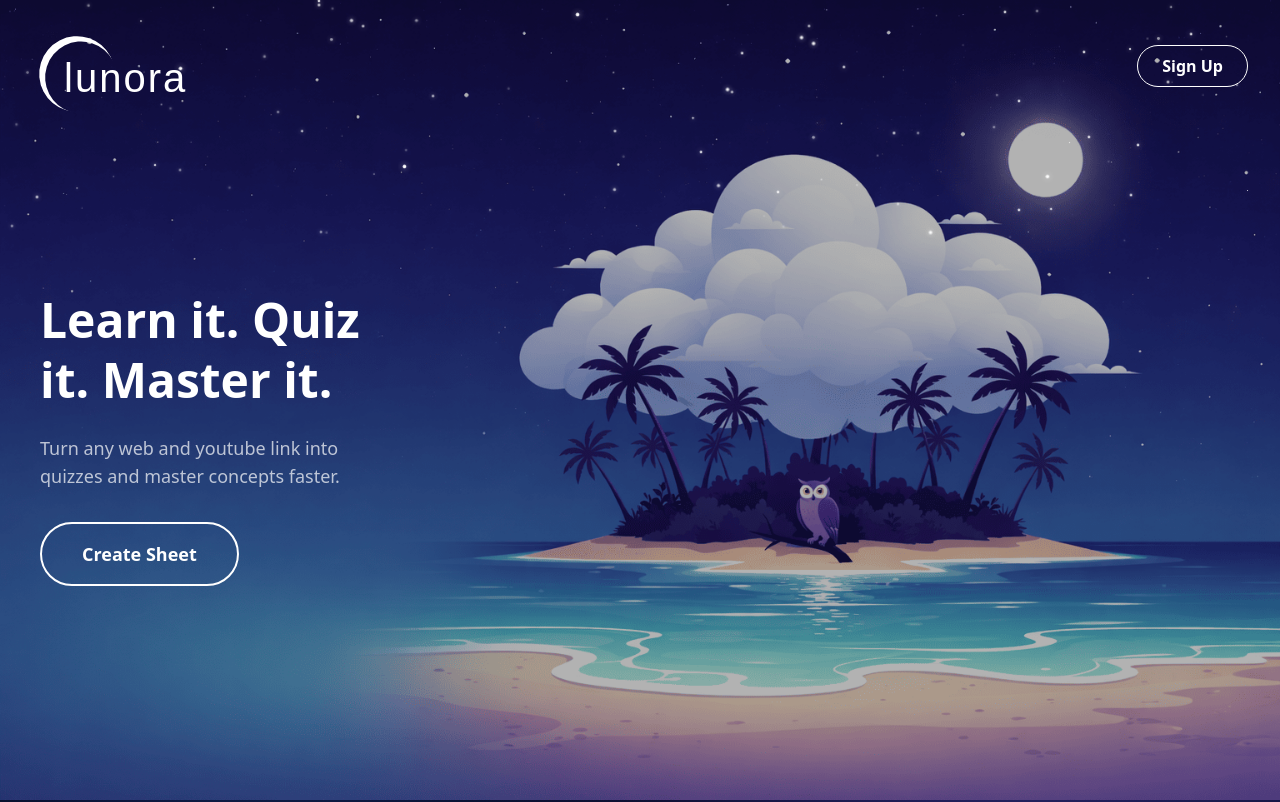
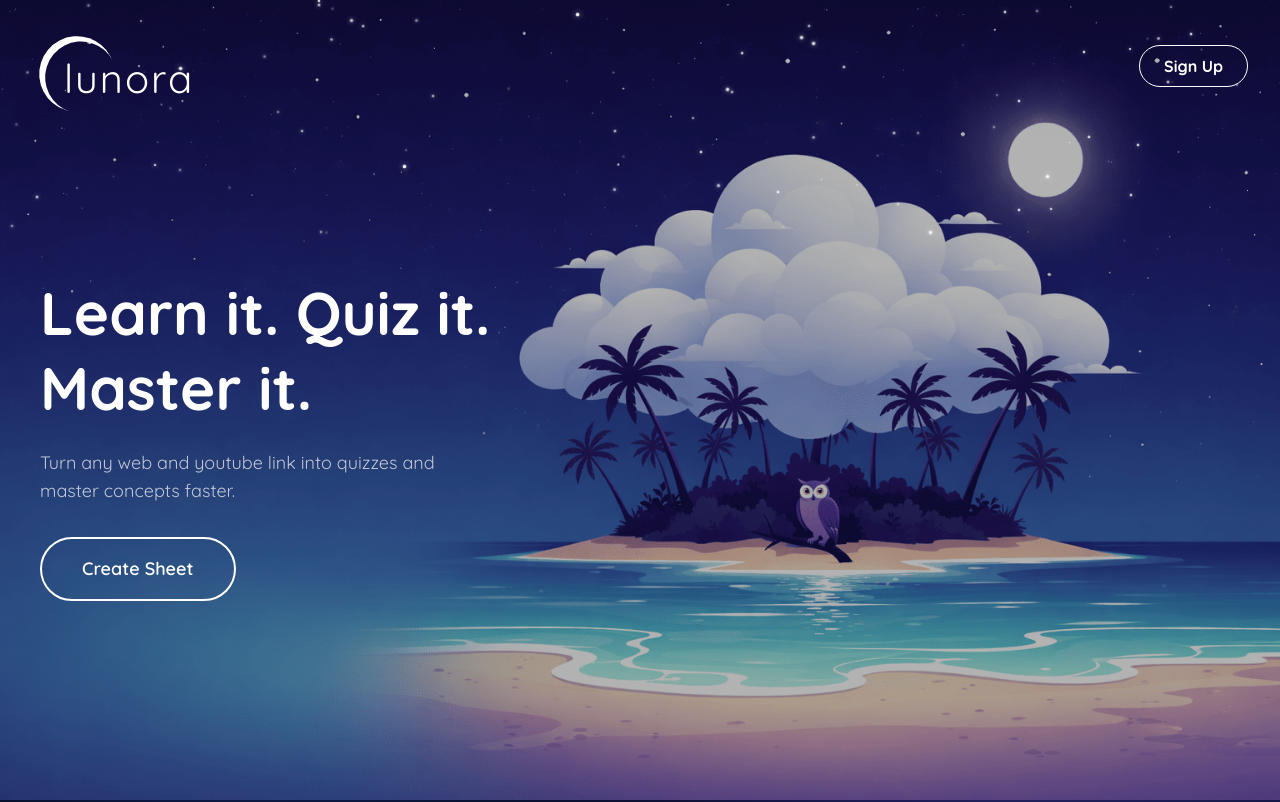
Before and after one commit to Lunora00/lunora, a Next.js app: page / in a window 1280 px wide. Shown: the top 802 px of the page. Built offline with nearby package versions, Linux system fonts and the light colour scheme; no server answers.

Commit message:
added google anlt

```diff
--- a/app/globals.css
+++ b/app/globals.css
@@ -1,13 +1,15 @@
+@import url("https://fonts.googleapis.com/css2?family=Quicksand:wght@400;500;600;700&display=swap");
 @import "tailwindcss";
+
 
 
 /* You can uncomment one at a time to test */
 .logo-text {
-  font-family: "Montserrat", sans-serif !important;
+  font-family: "Quicksand" !important;
 
 }
 body {
-  font-family: ui-sans-serif, system-ui, -apple-system, BlinkMacSystemFont;
+  font-family: "Quicksand" !important;
 }
 
 
--- a/app/home/page.tsx
+++ b/app/home/page.tsx
@@ -212,7 +212,7 @@ export default function LandingPage() {
               {/* LEFT TEXT */}
               <div
                 className={`
-    w-full md:w-[45%]
+    w-full md:w-[60%]
     text-left
     mb-0  md:pt-8 lg:pt-19
     max-[700px]:text-center
@@ -222,7 +222,7 @@ export default function LandingPage() {
                 <h1
                   className={`
       text-white font-bold leading-tight
-      text-3xl md:text-4xl lg:text-5xl
+      text-3xl md:text-4xl lg:text-6xl
       mb-3 sm:mb-4 md:mb-6
       max-[700px]:mx-auto
     `}
--- a/app/layout.tsx
+++ b/app/layout.tsx
@@ -1,4 +1,5 @@
 import type { Metadata } from "next";
+import Script from "next/script";
 import "./globals.css";
 
 export const metadata: Metadata = {
@@ -17,7 +18,21 @@ export default function RootLayout({
   return (
     <html lang="en">
       <body>
-          {children}
+        {/* Google Analytics */}
+        <Script
+          src="https://www.googletagmanager.com/gtag/js?id=G-MC14D44PWG"
+          strategy="afterInteractive"
+        />
+        <Script id="google-analytics" strategy="afterInteractive">
+          {`
+            window.dataLayer = window.dataLayer || [];
+            function gtag(){dataLayer.push(arguments);}
+            gtag('js', new Date());
+            gtag('config', 'G-MC14D44PWG');
+          `}
+        </Script>
+
+        {children}
       </body>
     </html>
   );
--- a/app/main/component/SettingsModal.tsx
+++ b/app/main/component/SettingsModal.tsx
@@ -200,7 +200,7 @@ const SettingsModal: React.FC<SettingsModalProps> = ({
 
   return (
     <div
-      className="fixed inset-0 z-[200] text-white flex flex-col font-sans"
+      className="fixed inset-0 z-[200] text-white flex flex-col"
       style={{
         background: "linear-gradient(to bottom, #0D1821 0%, #020406 100%)",
       }}
--- a/app/training/components/AnswerOptions.tsx
+++ b/app/training/components/AnswerOptions.tsx
@@ -86,8 +86,8 @@ const AnswerOptions: React.FC<AnswerOptionsProps> = ({
 
             {/* Text Content */}
             <div className="flex-1 min-w-0">
-              <div className={` cursor-pointer text-[15px] font-serif leading-relaxed whitespace-normal break-words ${textStyle} transition-colors duration-200`}>
-                <span className="inline-block w-5 sm:w-6  text-[11px] font-mono text-stone-400 align-baseline">
+              <div className={` cursor-pointer text-[15px] leading-relaxed whitespace-normal break-words ${textStyle} transition-colors duration-200`}>
+                <span className="inline-block w-5 sm:w-6  text-[11px]  text-stone-400 align-baseline">
                   {String.fromCharCode(65 + index)}.
                 </span>
                 {cleanedOption}
--- a/app/training/components/NavigationControls.tsx
+++ b/app/training/components/NavigationControls.tsx
@@ -58,7 +58,7 @@ const NavigationControls: React.FC<NavigationControlsProps> = ({
             bg-slate-50
 
             border border-slate-200
-            italic normal-case font-serif tracking-normal
+            italic normal-case  tracking-normal
             text-slate-700 text-sm
           "
           >
--- a/app/training/components/QuestionCard.tsx
+++ b/app/training/components/QuestionCard.tsx
@@ -53,7 +53,7 @@ const QuestionCard: React.FC<QuestionCardProps> = ({
   }, []);
 
   return (
-<div className="flex-1 min-h-0 flex flex-col bg-[#FDFDFD] text-stone-900 font-sans relative">
+<div className="flex-1 min-h-0 flex flex-col bg-[#FDFDFD] text-stone-900  relative">
 
   <header className="w-full relative bg-white/50 backdrop-blur-sm">
     <div className="pl-10 sm:pl-8 md:pl-6 pr-6 sm:pr-8 md:pr-12 pt-3 sm:pt-3.5 md:pt-4 pb-4 sm:pb-5 md:pb-6">
@@ -99,7 +99,7 @@ const QuestionCard: React.FC<QuestionCardProps> = ({
             <p className="text-[8px] sm:text-[9px] font-bold uppercase text-stone-400 tracking-[0.15em] sm:tracking-[0.2em] mb-0">
               Sheet No.
             </p>
-            <p className="text-3xl sm:text-4xl md:text-5xl font-serif font-light text-stone-800 tabular-nums leading-none">
+            <p className="text-3xl sm:text-4xl md:text-5xl  font-light text-stone-800 tabular-nums leading-none">
               {String(currentQuestion + 1).padStart(2, "0")}
             </p>
           </div>
```
